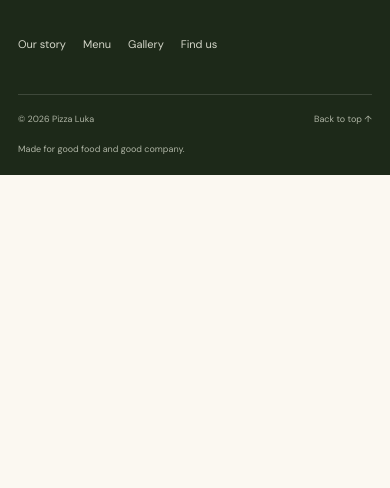
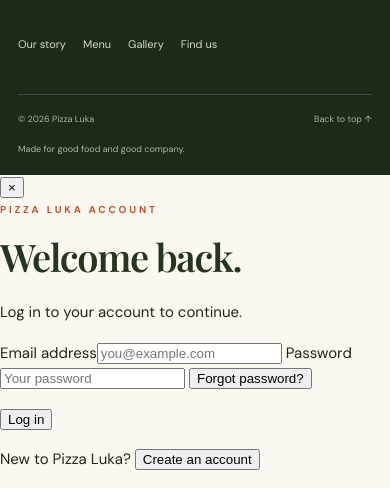
Before and after one commit to abimbolahonour17-source/Pizza-Luka, a plain HTML site: page index.html in a window 390 px wide. Shown: the part 5261-5749 px from the top of the page. Before the commit the page ends 5436 px from the top, so only its background shows below. Drawn offline with nearby package versions, Linux system fonts and the light colour scheme.

Commit message:
Add responsive login and signup modal

```diff
--- a/index.html
+++ b/index.html
@@ -10,6 +10,7 @@
   <link rel="preconnect" href="https://fonts.gstatic.com" crossorigin>
   <link href="https://fonts.googleapis.com/css2?family=DM+Sans:wght@400;500;600;700&family=Playfair+Display:wght@400;500;600;700&display=swap" rel="stylesheet">
   <link rel="stylesheet" href="styles.css">
+  <script src="https://cdn.jsdelivr.net/npm/@supabase/supabase-js@2"></script>
   <script src="script.js" defer></script>
 </head>
 <body>
@@ -24,6 +25,7 @@
       <nav class="primary-nav" id="primary-nav" aria-label="Main navigation">
         <a href="#story">Our story</a><a href="#menu">Menu</a><a href="#gallery">Gallery</a><a href="#visit">Find us</a>
         <a class="nav-cta" href="#visit">Book a table <span aria-hidden="true">↗</span></a>
+        <div class="auth-nav" id="auth-nav"><button class="auth-nav-button auth-login" type="button" data-auth-open="login">Log in</button><button class="auth-nav-button auth-signup" type="button" data-auth-open="signup">Sign up</button></div>
       </nav>
     </div>
   </header>
@@ -136,5 +138,26 @@
     </div>
     <div class="container footer-bottom"><span>© <span id="year"></span> Pizza Luka</span><span>Made for good food and good company.</span><a href="#top">Back to top ↑</a></div>
   </footer>
+
+
+  <div class="auth-modal" id="auth-modal" aria-hidden="true">
+    <div class="auth-backdrop" data-auth-close></div>
+    <section class="auth-dialog" role="dialog" aria-modal="true" aria-labelledby="auth-title" aria-describedby="auth-description">
+      <button class="auth-close" type="button" aria-label="Close" data-auth-close>×</button>
+      <p class="eyebrow">PIZZA LUKA ACCOUNT</p>
+      <h2 id="auth-title">Welcome back.</h2>
+      <p class="auth-description" id="auth-description">Log in to your account to continue.</p>
+      <form id="auth-form" novalidate>
+        <label class="auth-field" for="auth-email">Email address<input id="auth-email" name="email" type="email" autocomplete="email" placeholder="you@example.com" required></label>
+        <label class="auth-field" for="auth-password">Password<input id="auth-password" name="password" type="password" autocomplete="current-password" placeholder="Your password" required></label>
+        <label class="auth-field" id="auth-confirm-wrap" for="auth-confirm" hidden>Confirm password<input id="auth-confirm" name="confirmPassword" type="password" autocomplete="new-password" placeholder="Enter your password again"></label>
+        <label class="auth-field" id="auth-new-password-wrap" for="auth-new-password" hidden>New password<input id="auth-new-password" name="newPassword" type="password" autocomplete="new-password" placeholder="Choose a new password"></label>
+        <button class="auth-forgot" id="auth-forgot" type="button">Forgot password?</button>
+        <p class="auth-message" id="auth-message" role="status" aria-live="polite"></p>
+        <button class="auth-submit" id="auth-submit" type="submit">Log in</button>
+      </form>
+      <p class="auth-switch" id="auth-switch">New to Pizza Luka? <button type="button" data-auth-switch="signup">Create an account</button></p>
+    </section>
+  </div>
 </body>
 </html>
```
